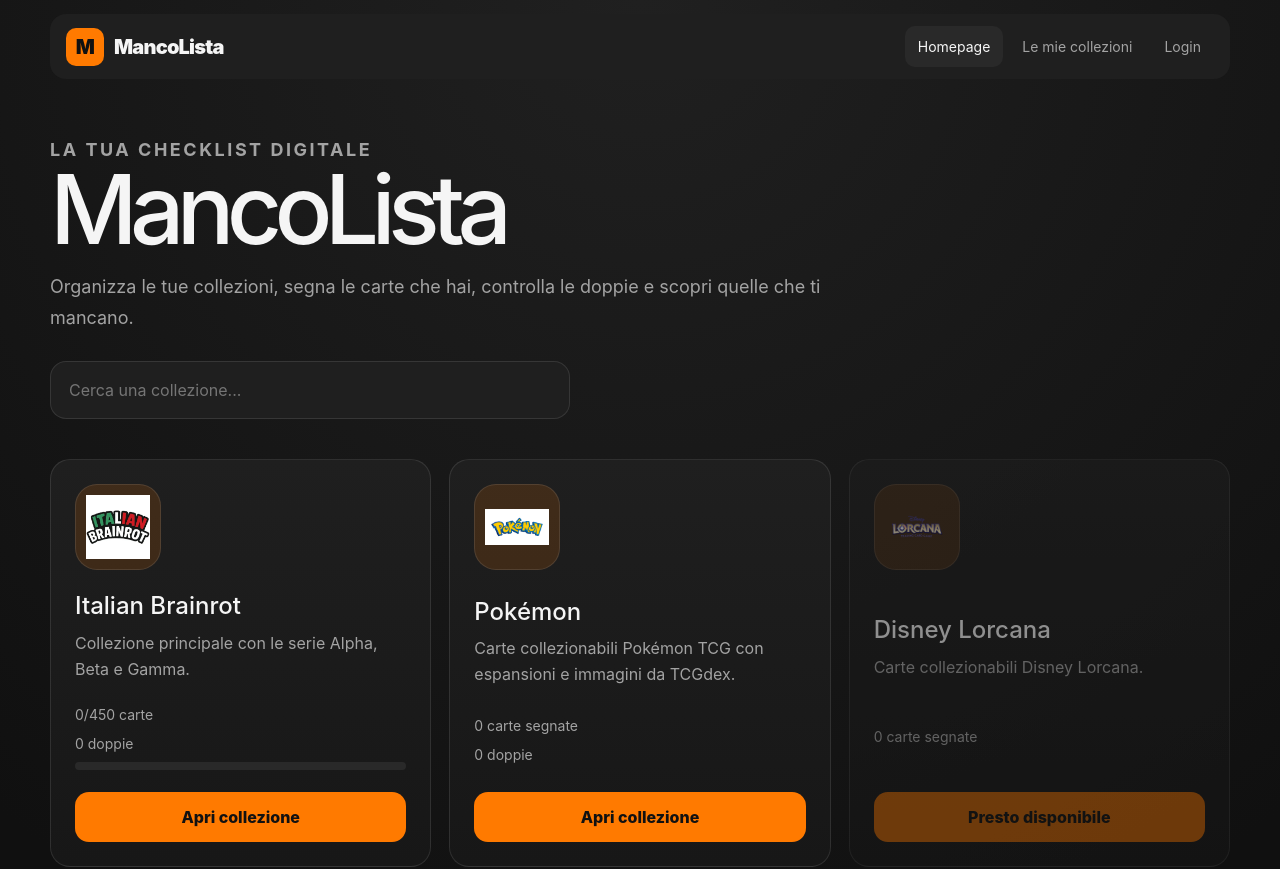
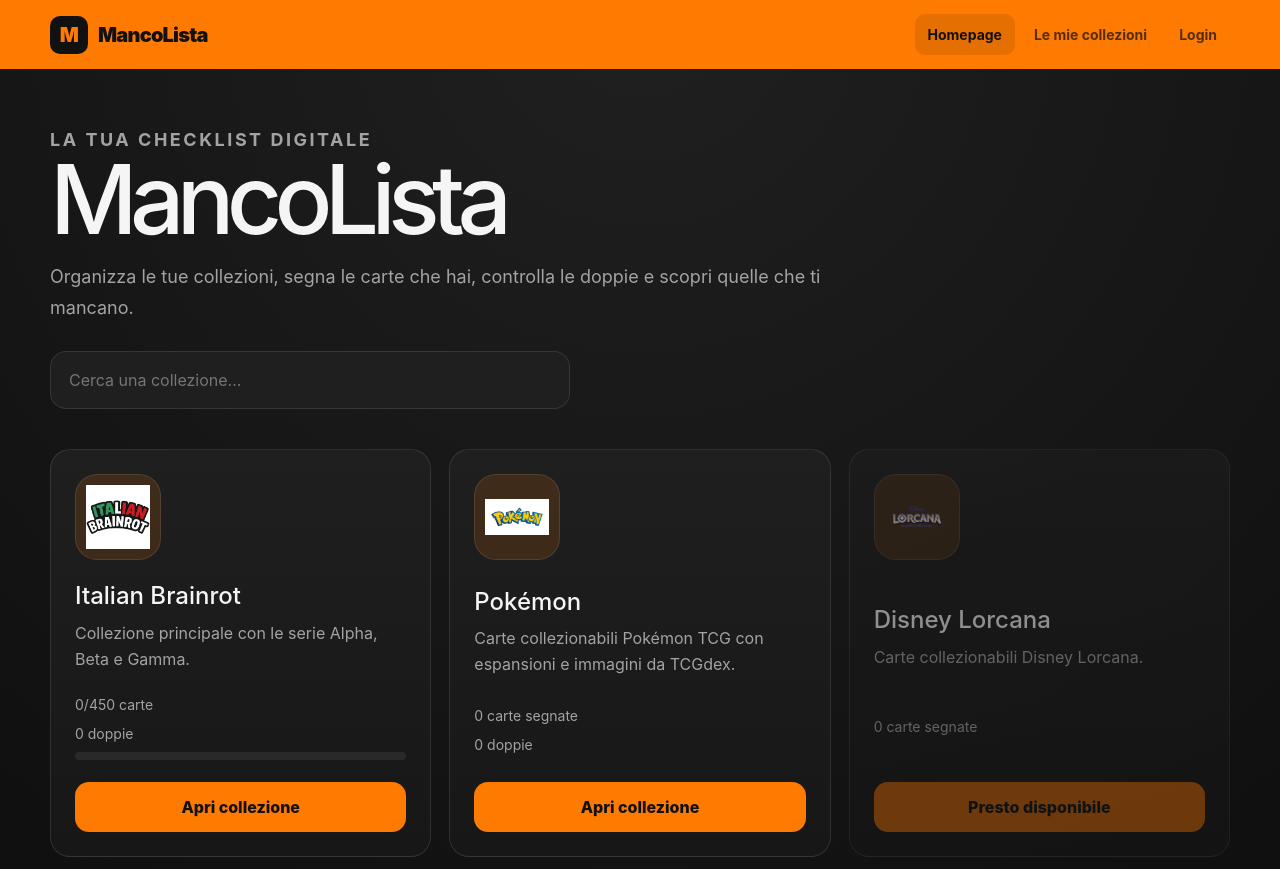
Before and after one commit to simonedantevisconti/mancolista, a React (Vite) app: page / in a window 1280 px wide. Shown: the top 869 px of the page. Built offline with nearby package versions, Linux system fonts and the light colour scheme; no server answers; a web font is replaced by a local one.

Commit message:
Make header full width with orange background

```diff
--- a/src/styles/header.css
+++ b/src/styles/header.css
@@ -1,15 +1,14 @@
 .site-header {
-  width: min(1180px, calc(100% - 32px));
-  margin: 14px auto 0;
-  padding: 12px 16px;
+  width: 100%;
+  margin: 0;
+  padding: 14px max(16px, calc((100% - 1180px) / 2));
   display: flex;
   align-items: center;
   justify-content: space-between;
   gap: 24px;
   position: relative;
   z-index: 20;
-  border-radius: 16px;
-  background: var(--panel);
+  background: #ff7a00;
 }
 
 .site-header__top {
@@ -22,7 +21,7 @@
   display: inline-flex;
   align-items: center;
   gap: 10px;
-  color: var(--text);
+  color: #111;
   font-weight: 900;
   font-size: 20px;
   letter-spacing: -0.04em;
@@ -36,8 +35,8 @@
   place-items: center;
   flex-shrink: 0;
   border-radius: 10px;
-  background: var(--accent);
-  color: #111;
+  background: #111;
+  color: #ff7a00;
   font-weight: 900;
 }
 
@@ -48,30 +47,32 @@
 }
 
 .main-nav a {
-  color: var(--muted);
+  color: rgba(17, 17, 17, 0.72);
   padding: 10px 13px;
   border-radius: 10px;
   transition:
     color 0.2s ease,
     background-color 0.2s ease;
   font-size: 14px;
+  font-weight: 700;
   text-decoration: none;
 }
 
 .main-nav a:hover,
 .main-nav a.active {
-  color: var(--text);
-  background: var(--panel-light);
+  color: #111;
+  background: rgba(17, 17, 17, 0.1);
 }
 
 .user-email {
   max-width: 240px;
   overflow: hidden;
-  color: var(--muted);
+  color: rgba(17, 17, 17, 0.72);
   padding: 10px 13px;
   border-radius: 10px;
-  background: var(--panel-light);
+  background: rgba(17, 17, 17, 0.08);
   font-size: 14px;
+  font-weight: 700;
   text-overflow: ellipsis;
   white-space: nowrap;
 }
@@ -80,8 +81,8 @@
   min-height: 40px;
   border: 0;
   border-radius: 10px;
-  background: var(--accent);
-  color: #111;
+  background: #111;
+  color: #fff;
   padding: 10px 16px;
   font-size: 14px;
   font-weight: 800;
@@ -90,7 +91,7 @@
 }
 
 .logout-button:hover {
-  opacity: 0.9;
+  opacity: 0.88;
 }
 
 .menu-toggle {
@@ -99,7 +100,7 @@
   height: 42px;
   border: 0;
   border-radius: 10px;
-  background: var(--panel-light);
+  background: #111;
   padding: 10px;
   cursor: pointer;
 }
@@ -110,7 +111,7 @@
   height: 2px;
   margin: 5px 0;
   border-radius: 999px;
-  background: var(--text);
+  background: #fff;
   transition:
     transform 0.22s ease,
     opacity 0.22s ease;
@@ -130,9 +131,7 @@
 
 @media (max-width: 860px) {
   .site-header {
-    width: min(100% - 24px, 720px);
-    margin-top: 10px;
-    padding: 12px;
+    padding: 12px 16px;
     display: block;
   }
 
@@ -165,7 +164,7 @@
     max-height: 420px;
     margin-top: 10px;
     padding-top: 10px;
-    border-top: 1px solid var(--border);
+    border-top: 1px solid rgba(17, 17, 17, 0.18);
     opacity: 1;
     visibility: visible;
     transform: translateY(0);
@@ -185,6 +184,11 @@
     padding: 11px 12px;
   }
 
+  .main-nav a:hover,
+  .main-nav a.active {
+    background: rgba(17, 17, 17, 0.1);
+  }
+
   .user-email {
     max-width: none;
     display: flex;
@@ -198,10 +202,6 @@
 }
 
 @media (max-width: 420px) {
-  .site-header {
-    width: calc(100% - 20px);
-  }
-
   .logo {
     font-size: 18px;
   }
```
